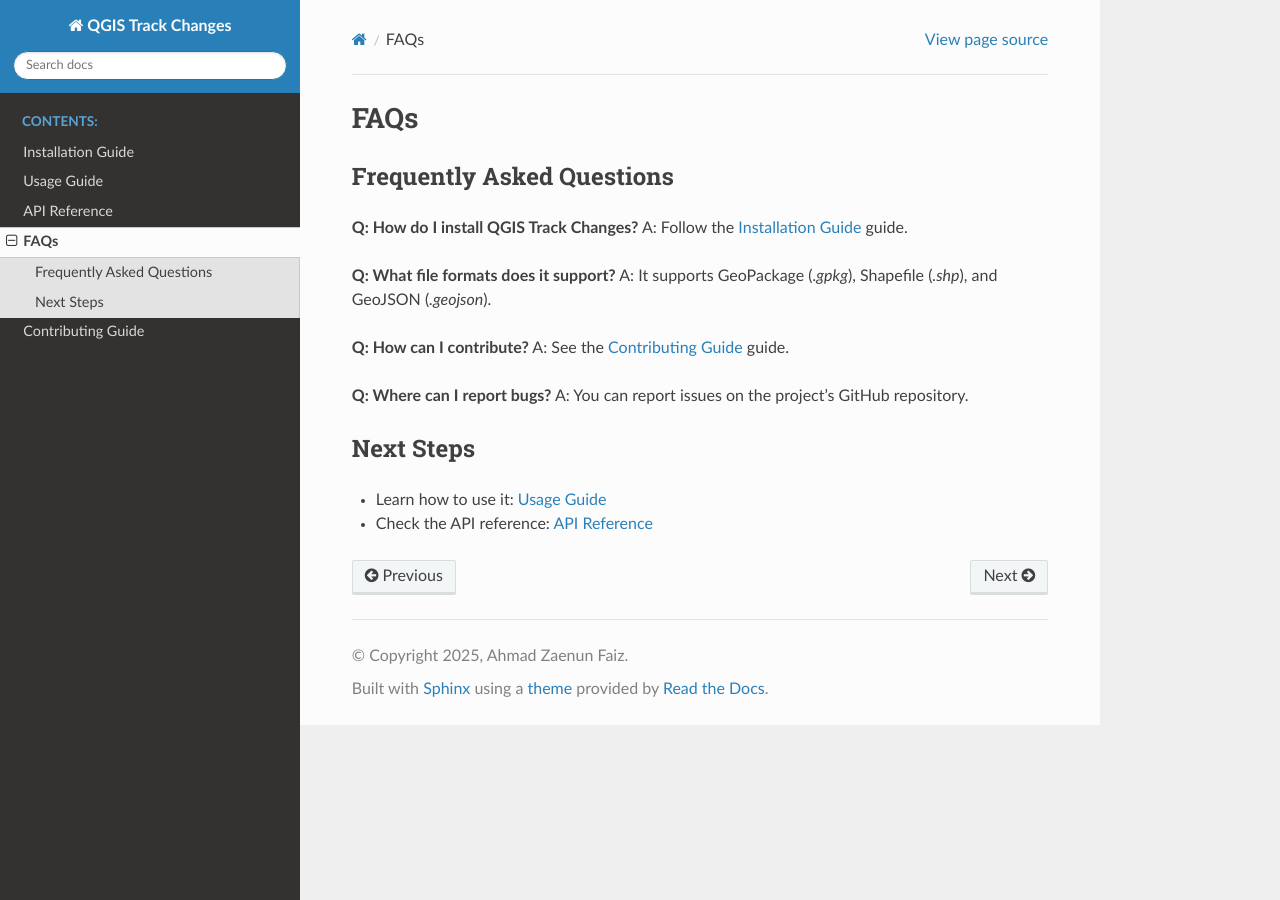
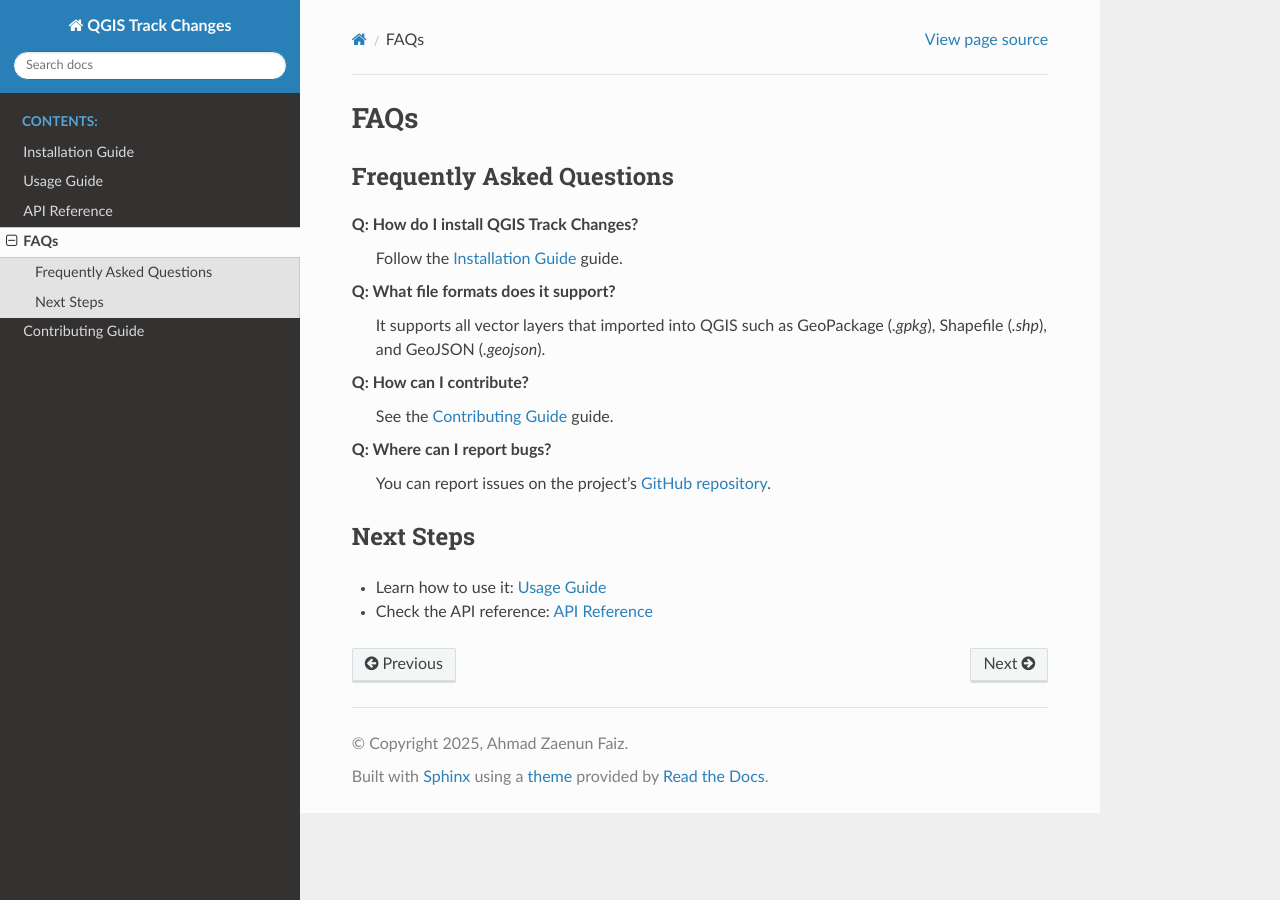
Before and after one commit to ahmadzfaiz/qgis-track-changes, a Sphinx documentation site: the page built from source/faq.rst, in a window 1280 px wide. Built offline with Sphinx 7.4.7 and the Read the Docs theme 3.1.0, drawn with Linux system fonts in a browser that asks for light colours.

Commit message:
docs(faq): add proper faq about the plugin (#29)

```diff
--- a/source/faq.rst
+++ b/source/faq.rst
@@ -4,17 +4,17 @@
 Frequently Asked Questions
 --------------------------
 
-**Q: How do I install QGIS Track Changes?**
-A: Follow the :doc:`installation` guide.
+**Q: How do I install QGIS Track Changes?**  \
+  Follow the :doc:`installation` guide.
 
-**Q: What file formats does it support?**
-A: It supports GeoPackage (`.gpkg`), Shapefile (`.shp`), and GeoJSON (`.geojson`).
+**Q: What file formats does it support?**  \
+  It supports all vector layers that imported into QGIS such as GeoPackage (`.gpkg`), Shapefile (`.shp`), and GeoJSON (`.geojson`).
 
-**Q: How can I contribute?**
-A: See the :doc:`contributing` guide.
+**Q: How can I contribute?**  \
+  See the :doc:`contributing` guide.
 
-**Q: Where can I report bugs?**
-A: You can report issues on the project's GitHub repository.
+**Q: Where can I report bugs?**  \
+  You can report issues on the project's `GitHub repository <https://github.com/ahmadzfaiz/qgis-track-changes/issues>`_.
 
 Next Steps
 ----------
```
